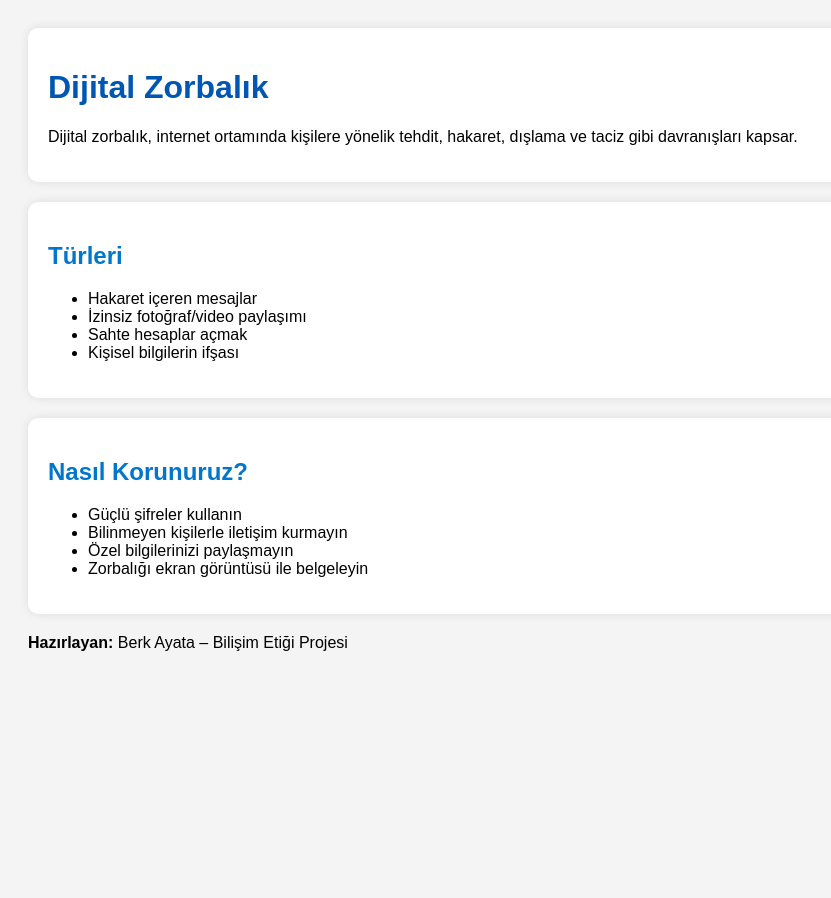
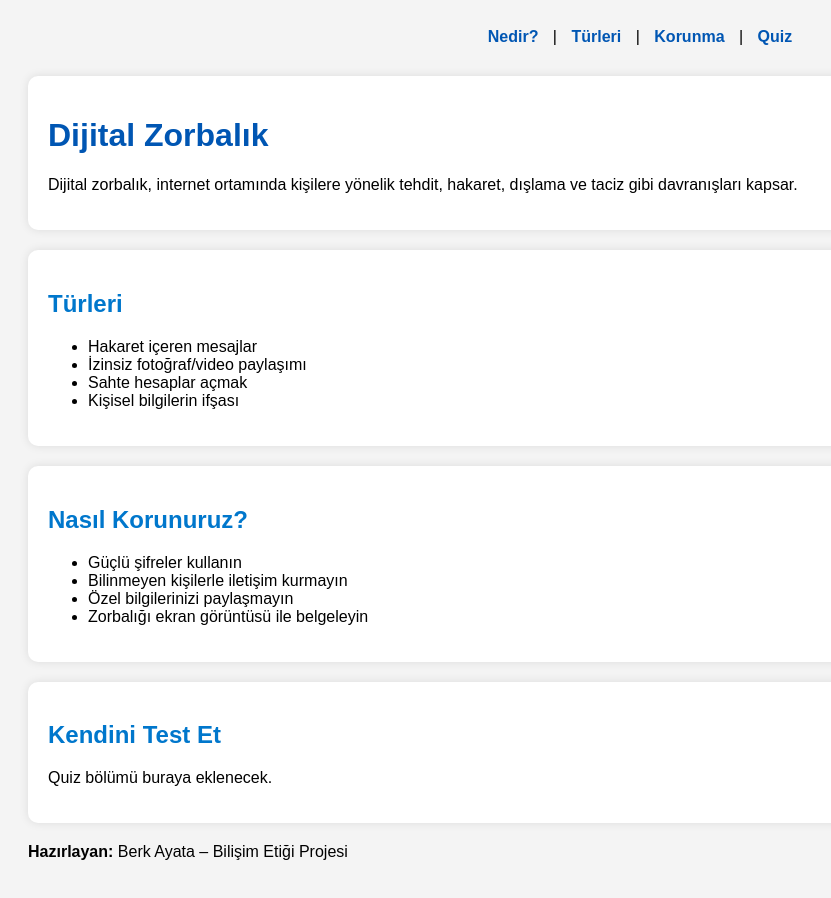
Before and after one commit to Doruman17/dijital-zorbalik, a plain HTML site: page index.html in a window 1280 px wide. Shown: the whole page, without its empty margins (0-831 px from the left). Before the commit the page ends 800 px from the top, so only its background shows below. Drawn offline with Linux system fonts and the light colour scheme.

Commit message:
Add files via upload

```diff
--- a/index.html
+++ b/index.html
@@ -1,23 +1,56 @@
+
 <!DOCTYPE html>
 <html lang="tr">
 <head>
   <meta charset="UTF-8">
   <title>Dijital Zorbalık</title>
   <style>
-    body { font-family: Arial; background-color: #f4f4f4; padding: 20px; }
-    .card { background: white; padding: 20px; border-radius: 10px; box-shadow: 0 0 10px rgba(0,0,0,0.1); margin-bottom: 20px; }
-    h1 { color: #0056b3; }
-    h2 { color: #0077cc; }
+    body {
+      font-family: Arial, sans-serif;
+      background-color: #f4f4f4;
+      padding: 20px;
+    }
+    nav {
+      text-align: center;
+      margin-bottom: 30px;
+    }
+    nav a {
+      margin: 0 10px;
+      text-decoration: none;
+      color: #0056b3;
+      font-weight: bold;
+    }
+    .card {
+      background-color: white;
+      padding: 20px;
+      border-radius: 10px;
+      box-shadow: 0 0 10px rgba(0,0,0,0.1);
+      margin-bottom: 20px;
+    }
+    h1 {
+      color: #0056b3;
+    }
+    h2 {
+      color: #0077cc;
+    }
   </style>
 </head>
 <body>
+
+  <nav>
+    <a href="#nedir">Nedir?</a> |
+    <a href="#turler">Türleri</a> |
+    <a href="#korunma">Korunma</a> |
+    <a href="#quiz">Quiz</a>
+  </nav>
+
   <div class="card">
-    <h1>Dijital Zorbalık</h1>
+    <h1 id="nedir">Dijital Zorbalık</h1>
     <p>Dijital zorbalık, internet ortamında kişilere yönelik tehdit, hakaret, dışlama ve taciz gibi davranışları kapsar.</p>
   </div>
 
   <div class="card">
-    <h2>Türleri</h2>
+    <h2 id="turler">Türleri</h2>
     <ul>
       <li>Hakaret içeren mesajlar</li>
       <li>İzinsiz fotoğraf/video paylaşımı</li>
@@ -27,7 +60,7 @@
   </div>
 
   <div class="card">
-    <h2>Nasıl Korunuruz?</h2>
+    <h2 id="korunma">Nasıl Korunuruz?</h2>
     <ul>
       <li>Güçlü şifreler kullanın</li>
       <li>Bilinmeyen kişilerle iletişim kurmayın</li>
@@ -36,8 +69,14 @@
     </ul>
   </div>
 
+  <div class="card">
+    <h2 id="quiz">Kendini Test Et</h2>
+    <p>Quiz bölümü buraya eklenecek.</p>
+  </div>
+
   <footer>
     <p><strong>Hazırlayan:</strong> Berk Ayata – Bilişim Etiği Projesi</p>
   </footer>
+
 </body>
 </html>
```
